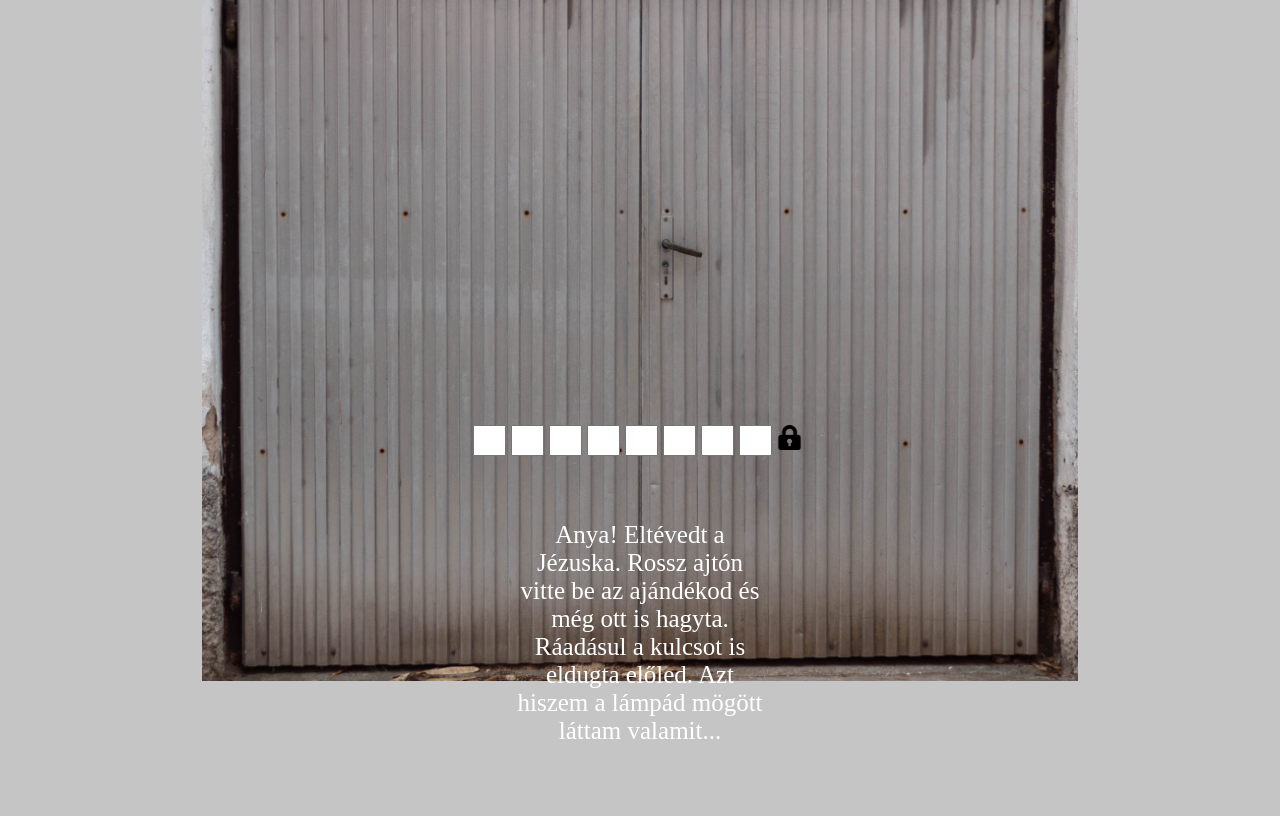
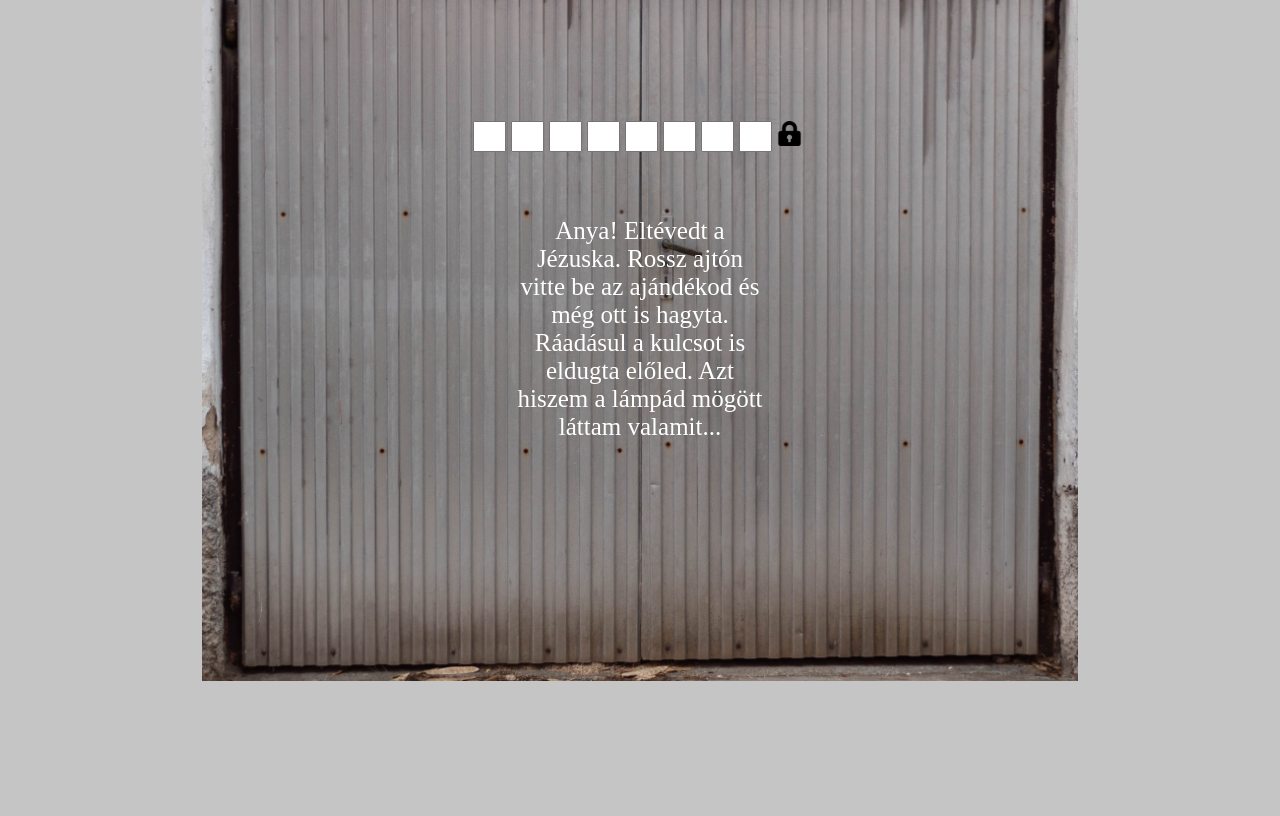
Before and after one commit to BacRaD/BacRaD.github.io, a plain HTML site: page index.html in a window 1280 px wide. Shown: the part 119-935 px from the top of the page. Drawn offline with nearby package versions, Linux system fonts and the light colour scheme.

Commit message:
Little css schange

```diff
--- a/index.html
+++ b/index.html
@@ -8,7 +8,6 @@
     <link rel="stylesheet" href="style.css">
 </head>
 <body>
-    <h1>Ügyes legyél Anya! <br> Szeretlek.</h1>
     <img class="mikulas" src="./Image/94673F1C-FEE3-4E3A-8EA3-24EB43C450D0.gif" alt="">
     <img class="mikulas2" src="./Image/animated-christmas-sleigh-image-0061.gif" alt="">
     <div class="contain">
--- a/style.css
+++ b/style.css
@@ -10,7 +10,7 @@ body {
 
 .contain {
     display: flex;
-    margin-top: 55vh;
+    margin-top: 30vh;
     align-items: center;
     flex-direction:column-reverse;
 }
```
